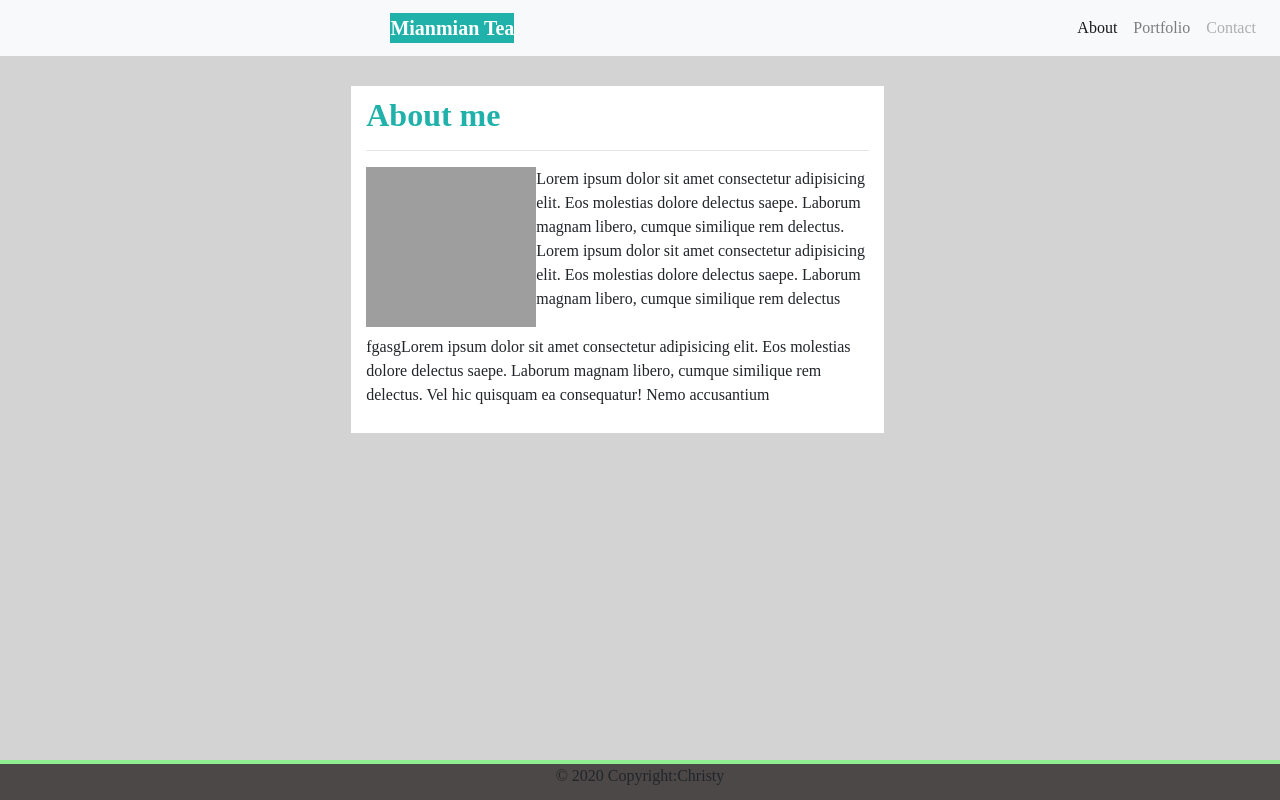
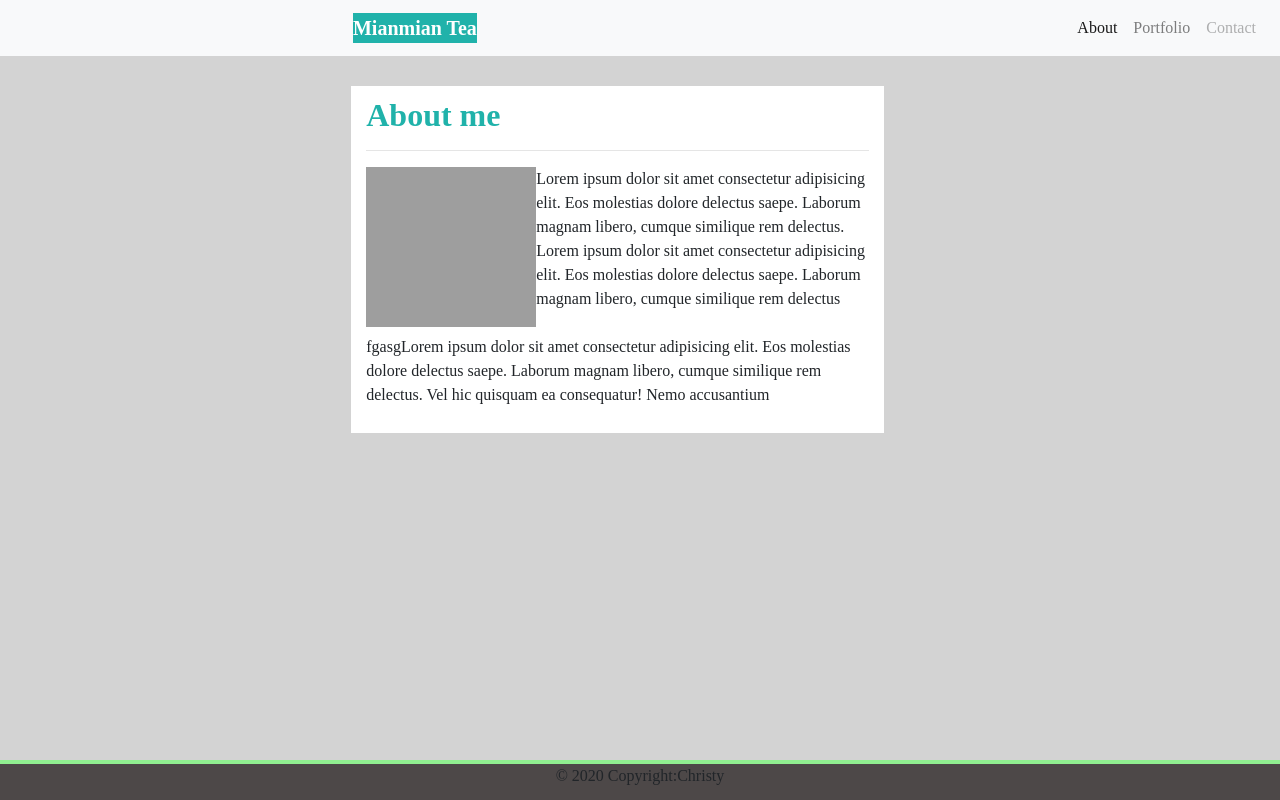
Before and after one commit to mianmianguo2020/Basic_Portfolio_homework_2, a plain HTML site: page index.html in a window 1280 px wide. Drawn offline with nearby package versions, Linux system fonts and the light colour scheme; grey boxes are pictures that could not be loaded.

Commit message:
finalhomework

```diff
--- a/index.html
+++ b/index.html
@@ -14,7 +14,7 @@
 <body>
 
   <nav class="navbar navbar-expand-lg navbar-light bg-light ">
-    <a class="brandstyle" href="#">Mianmian Tea</a>
+    <a class="indexstyle" href="#">Mianmian Tea</a>
     <button class="navbar-toggler" type="button" data-toggle="collapse" data-target="#navbarTogglerDemo02"
       aria-controls="navbarTogglerDemo02" aria-expanded="false" aria-label="Toggle navigation">
       <span class="navbar-toggler-icon"></span>
--- a/style.css
+++ b/style.css
@@ -5,10 +5,20 @@
     color: white;
     font-size: 20px;
     font-weight: bold;
-    margin-left:30%;
+    margin-left:20%;
+ }
 
 
+.indexstyle{
+    background-color: lightseagreen;
+    color: white;
+    font-size: 20px;
+    font-weight: bold;
+    margin-left:27%;
 }
+
+
+
 
 
 body{
@@ -44,9 +54,6 @@ body{
 
 
 
-
-
-
 .content-color{
     background-color: white;
     padding-bottom: 10px;
@@ -54,9 +61,9 @@ body{
 
 
 h1 {
-    color:white
-    font-family:verdana;
-                }
+    color:white;
+    font-family: verdana;
+ }
 
 
 .card-style{
```
Also changed, not shown: contact.html (+4 -2 lines).
